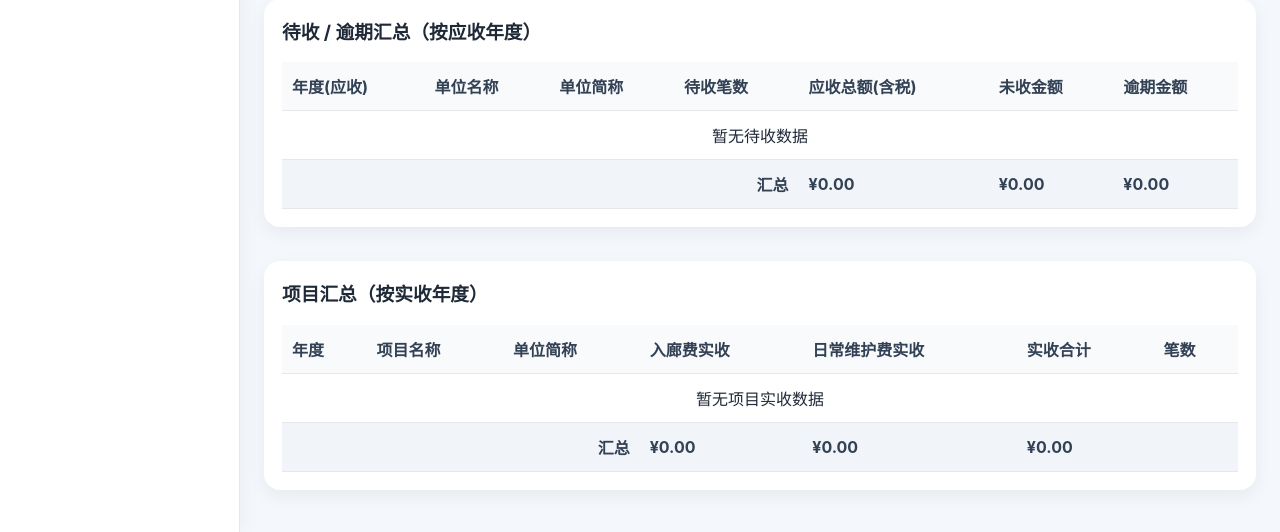
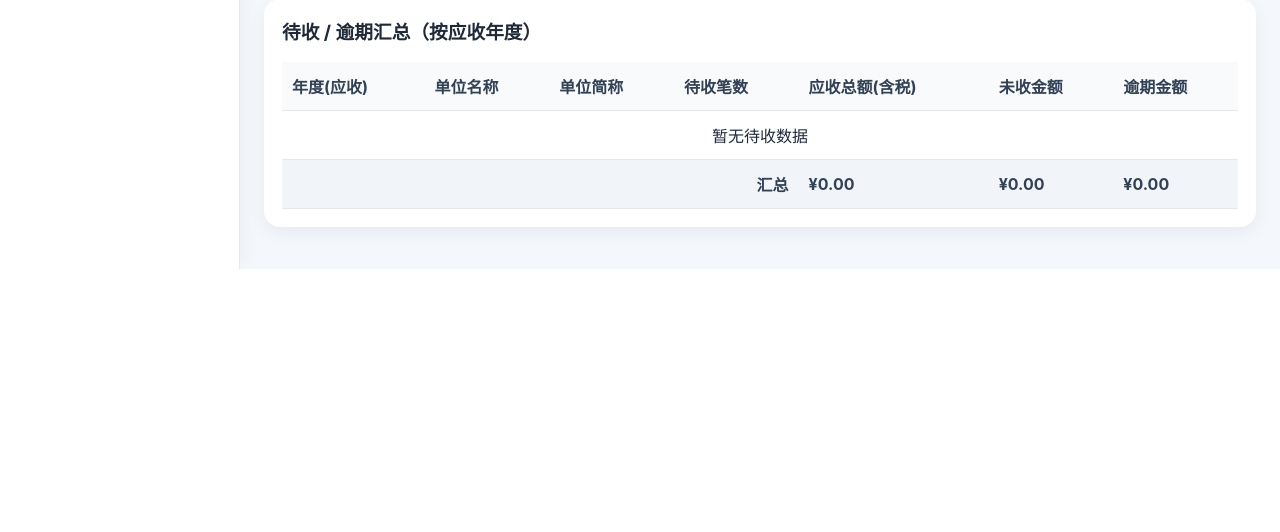
Before and after one commit to lutqhysky/utility-corridor-fee-manager, a Python web app: template app/templates/fee_summary/list.html in a window 1280 px wide. Shown: the part 888-1420 px from the top of the page. After the commit the page ends 1157 px from the top, so only its background shows below. Run offline with Jinja, Linux system fonts and the light colour scheme; the template is opened without the code that fills it, so the values that code supplies are empty.

Commit message:
修复收费汇总页项目汇总模块重复显示

```diff
--- a/app/templates/fee_summary/list.html
+++ b/app/templates/fee_summary/list.html
@@ -174,50 +174,6 @@
             </table>
         </section>
 
-        <section class="panel" style="margin-top:16px;">
-            <h3 style="margin-top:0;">项目汇总（按实收年度）</h3>
-            <table>
-                <thead>
-                    <tr>
-                        <th>年度</th>
-                        <th>项目名称</th>
-                        <th>单位简称</th>
-                        <th>入廊费实收</th>
-                        <th>日常维护费实收</th>
-                        <th>实收合计</th>
-                        <th>笔数</th>
-                    </tr>
-                </thead>
-                <tbody>
-                {% if project_rows %}
-                    {% for row in project_rows %}
-                    <tr>
-                        <td>{{ row.year|int }}</td>
-                        <td>{{ row.project_name or '' }}</td>
-                        <td>{{ row.short_name or '' }}</td>
-                        <td>¥{{ '%.2f'|format(row.entry_received or 0) }}</td>
-                        <td>¥{{ '%.2f'|format(row.maint_received or 0) }}</td>
-                        <td>¥{{ '%.2f'|format(row.total_received or 0) }}</td>
-                        <td>{{ row.record_count }}</td>
-                    </tr>
-                    {% endfor %}
-                {% else %}
-                    <tr>
-                        <td colspan="7" style="text-align:center;">暂无项目实收数据</td>
-                    </tr>
-                {% endif %}
-                </tbody>
-                <tfoot>
-                    <tr>
-                        <th colspan="3" style="text-align:right;">汇总</th>
-                        <th>¥{{ '%.2f'|format(project_entry_total) }}</th>
-                        <th>¥{{ '%.2f'|format(project_maint_total) }}</th>
-                        <th>¥{{ '%.2f'|format(project_total) }}</th>
-                        <th></th>
-                    </tr>
-                </tfoot>
-            </table>
-        </section>
     </div>
 </div>
 
```
